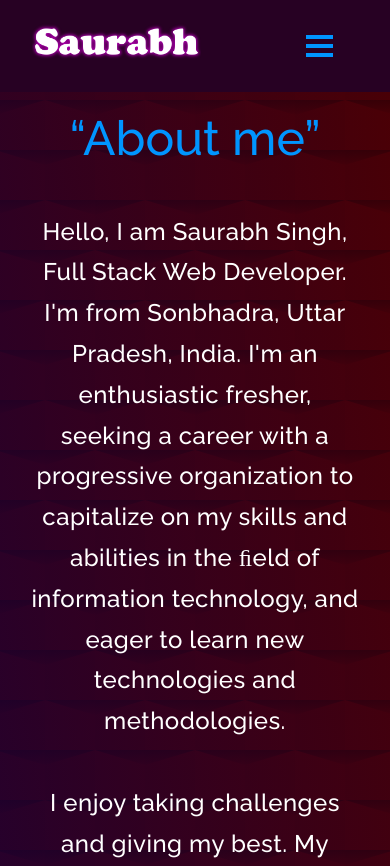
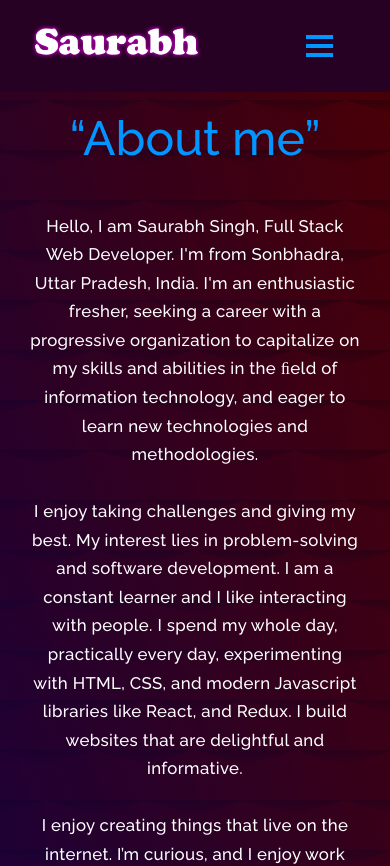
Before and after one commit to SaurabhSinghRbz/my-portfolio, a React (Create React App) app: page /about in a window 390 px wide. Shown: the top 866 px of the page. Built offline with nearby package versions, Linux system fonts and the light colour scheme.

Commit message:
updating font and width for smaller screen

```diff
--- a/src/style.css
+++ b/src/style.css
@@ -412,7 +412,7 @@ html {
 
 
   .home-about-body {
-    font-size: 1.5em !important;
+    font-size: 1.05em !important;
     line-height: 1.7em !important;
   }
 }
```
